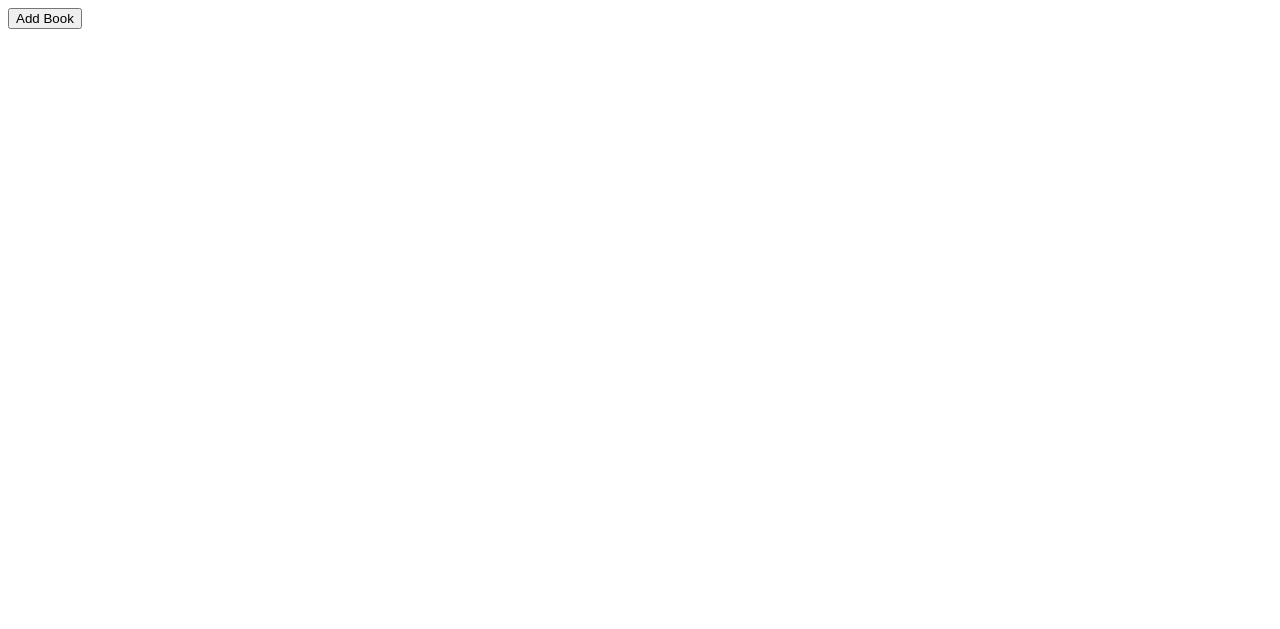
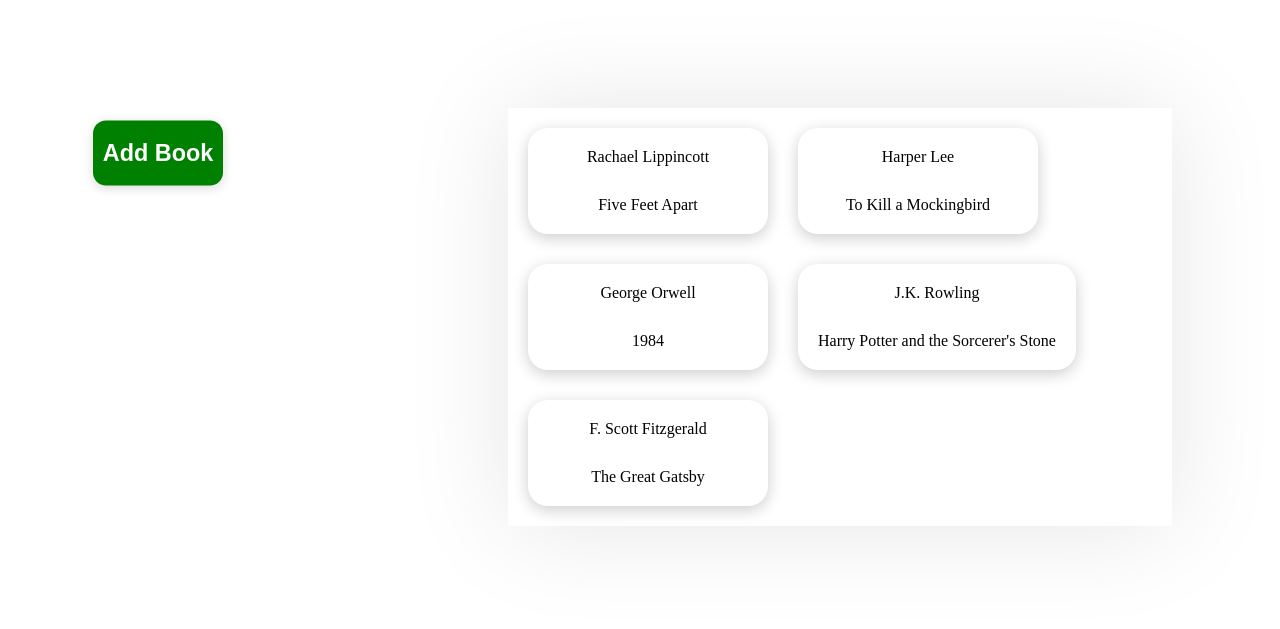
Before and after one commit to benxta4424/js_library, a plain HTML site: page index.html in a window 1280 px wide. Drawn offline with Linux system fonts and the light colour scheme.

Commit message:
seeding the library and using some styling to make it look decent

```diff
--- a/index.html
+++ b/index.html
@@ -8,6 +8,7 @@
     <title>Document</title>
 </head>
 <body>
+    <div class="container">
         <div id="add_books_class">
             <button id="add_books">Add Book</button>
         </div>
@@ -26,8 +27,7 @@
             <button type="submit" class="submit"> submit </button>
         </form>
 
-    <div id="all_books">
-
+        <div id="all_books"></div>
     </div>
 </body>
 </html>
--- a/script.js
+++ b/script.js
@@ -12,17 +12,10 @@ function addBookToLibrary(author, title) {
     return new_book;
 }
 
-function getBook() {
-    for(let i = 0; i < myLibrary.length; i++) {
-        console.log(myLibrary[i].name)
-    }
-}
-
-
-
 // form for adding the book
 const addBookButton = document.getElementById("add_books");
 const bookForm = document.getElementById("bookForm")
+
 
 addBookButton.addEventListener("click", ()=> {
     bookForm.style.display = "block"
@@ -34,13 +27,15 @@ function appendBookToDom(dynamic_book) {
     const createBox = document.createElement("div")
     createBox.className = "box"
 
+    //creating a span for the book and author
     const title = document.createElement('span')
     title.className = "title_box"
-    title.textContent = dynamic_book.title
+    title.textContent = `${dynamic_book.title}`
 
+    //the span for the author (i arranged them in reverse order but its okay it still works)
     const author = document.createElement("span")
     author.className = "author_box"
-    author.textContent = dynamic_book.author
+    author.textContent = `${dynamic_book.author}`
 
     createBox.appendChild(author)
     createBox.appendChild(title)
@@ -59,3 +54,17 @@ bookForm.addEventListener("submit", (e) => {
     const dynamically_added_book = addBookToLibrary(author, title)
     appendBookToDom(dynamically_added_book)
 })
+
+
+
+
+// seeding the site with some books for styling purposes
+bookOne = new Book("Rachael Lippincott","Five Feet Apart")
+bookTwo = new Book("Harper Lee", "To Kill a Mockingbird")
+bookThree = new Book("George Orwell", "1984")
+bookFour = new Book("J.K. Rowling", "Harry Potter and the Sorcerer's Stone")
+bookFive = new Book("F. Scott Fitzgerald", "The Great Gatsby")
+
+myLibrary.push(bookOne, bookTwo, bookThree, bookFour, bookFive)
+
+myLibrary.forEach(appendBookToDom)
--- a/stylesheet.css
+++ b/stylesheet.css
@@ -1,8 +1,55 @@
+.container {
+    display: flex;
+    gap: 300px;
+    padding: 100px;
+}
+#all_books {
+    display: flex;
+    flex-wrap: wrap;
+    flex-direction: row;
+    gap: 30px;
+    padding: 20px;
+    max-width: 60%;
+    max-height: 30%;
+    box-shadow: 0 1px 100px rgba(0,0,0,0.10);
+}
 .box {
     display: flex;
     flex-direction: column;
-    justify-content: space-between;
+    justify-content: center;
+    align-items: center;
     gap: 30px;
-    max-width: 7%;
-    min-width: 70px;
+    padding: 20px;
+    max-width: 250px;
+    min-width: 200px;
+
+    box-shadow: 0 4px 16px rgba(0,0,0,0.20);
+    border-radius: 20px;
+    cursor: pointer;
 }
+.box:hover {
+    color: white;
+    background-color: lightblue;
+    transition: 0.5s;
+}
+#add_books {
+    background-color: green;
+    color: white;
+    height: 50px;
+    width: 100px;
+    border-radius: 10px;
+    font-size: 18px;
+    font-weight: bold;
+    border: none;
+    cursor: pointer;
+    box-shadow: 0 2px 8px rgba(0,0,0,0.15);
+
+    transform: translateY(20px) scale(1.3);
+    transition-duration: 3s;
+}
+#add_books:hover {
+    background-color: #218838;
+    transform: translateY(-20px) scale(2);
+    transition-duration: 3s;
+    box-shadow: 0 4px 16px rgba(0,0,0,0.20);
+}
```
Lines whose indentation alone changed are shown as unchanged.
